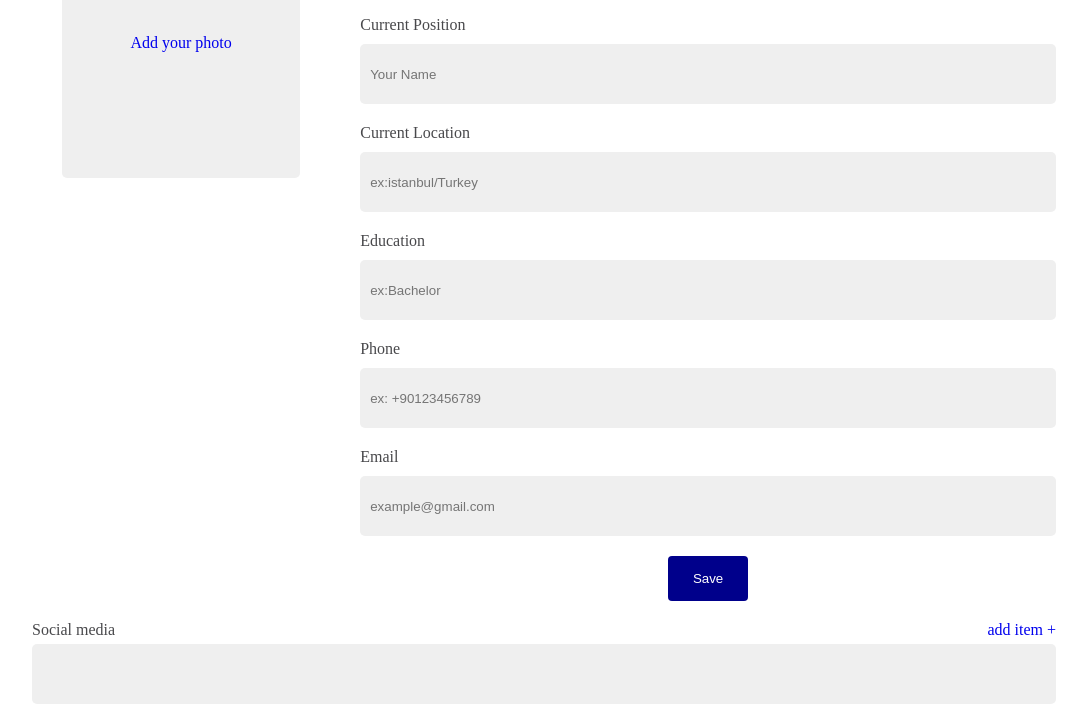
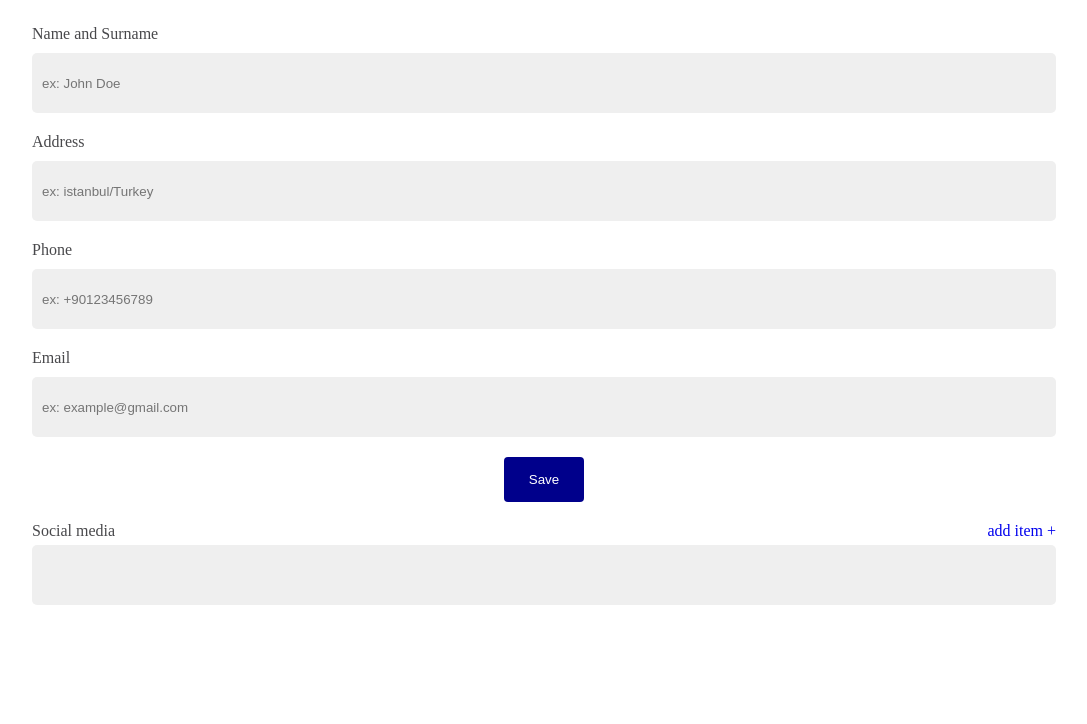
Before and after one commit to reyhane9015/js-form, a plain HTML site: page index.html in a window 1280 px wide. Shown: the part 122-846 px from the top of the page, without its empty margins (96-1183 px from the left). Drawn offline with nearby package versions, Linux system fonts and the light colour scheme.

Commit message:
Edited again

```diff
--- a/css/style.scss
+++ b/css/style.scss
@@ -27,47 +27,14 @@ body {
             flex: 1;
             width: 100%;
             height: 100vh;
+            h1 {
+                padding: 40px 0;
+            }
             .head-form {
-                display: flex;
                 @media (max-width:1200px) {
                     flex-direction: column;
                 }
-                .left-section {
-                    flex: 0.3;
-                    .photo {
-                        position: relative;
-                        width: 80%;
-                        height: 270px;
-                        display: block;
-                        margin: auto;
-                        background-color: #efefef;
-                        border-radius: 5px;
-                        @media (max-width:1200px) {
-                            width: 50%;
-                            height: 250px;
-                            margin-bottom: 20px;
-                        }
-                        a {
-                            text-decoration: none;
-                            position: absolute;
-                            white-space: nowrap;
-                           left: 50%;
-                           top: 50%;
-                           transform: translate(-50%,-50%);
-                            &:hover {
-                                color: olive;
-                            }
-                        }
-                    }
-                }
-                .right-section {
-                    flex: 0.7;
-                    width: 100%;
-                    margin-left: 30px;
-                    @media (max-width: 1200px) {
-                        margin-left: 0;
-                    }
-                }
+
             }
             .input-row {
                     width: 100%;
@@ -192,7 +159,7 @@ body {
                             border-radius: 4px;
                         }
                         .cancel {
-                            background: rgb(185, 225, 185);
+                            background: rgb(214, 124, 124);
                             &:hover {
                                 background: rgb(221, 245, 221);
                                 cursor: pointer;
--- a/index.html
+++ b/index.html
@@ -16,28 +16,18 @@
    <div class="container">
     <div class="home_content">
         <form action="" id="form">
+
+            <h1>Information Form</h1>
+
             <div class="head-form">
-                <div class="left-section">
-                    <div class="photo">
-                        <a href="#">Add your photo</a>
-                    </div>
-                </div>
-                <div class="right-section">
+
                 <div class="input-row">
                     <label for="">Name and Surname</label><br/>
-                        <input type="text" id="name" name="" value="" placeholder="Your Name">
+                    <input type="text" id="name" name="" value="" placeholder="ex: John Doe">
                 </div>
                 <div class="input-row">
-                        <label for="">Current Position</label><br/>
-                        <input type="text" id="position" name="" value="" placeholder="Your Name">
-                    </div>
-                    <div class="input-row">
-                        <label for="">Current Location</label><br/>
-                        <input type="text" id="location" name="" value="" placeholder="ex:istanbul/Turkey">
-                    </div>
-                    <div class="input-row">
-                        <label for="">Education</label><br/>
-                        <input type="text" id="education" name="" value="" placeholder="ex:Bachelor">
+                    <label for="">Address</label><br/>
+                    <input type="text" id="address" name="" value="" placeholder="ex: istanbul/Turkey">
                 </div>
                 <div class="input-row">
                     <label for="">Phone</label><br/>
@@ -45,12 +35,12 @@
                 </div>
                 <div class="input-row">
                     <label for="">Email</label><br/>
-                        <input type="text" id="email" name="" value="" placeholder="example@gmail.com">
+                    <input type="text" id="email" name="" value="" placeholder="ex: example@gmail.com">
                 </div>
                 <div class="btn-container">
                     <button type="button" class="btn-close" onclick="getData(event)">Save</button>
                 </div>
-                </div>
+
             </div>
             <div class="output">
                 <div class="close-output">
--- a/js/main.js
+++ b/js/main.js
@@ -3,16 +3,13 @@ function getData(e) {
     e.preventDefault();
 
       let name = document.getElementById("name").value;
-      let position = document.getElementById("position").value;
-      let locationn = document.getElementById("location").value;
-      let education = document.getElementById("education").value;
+      let address = document.getElementById("address").value;
       let phone = document.getElementById("phone").value;
       let email = document.getElementById("email").value;
-      let form = document.getElementById("form").value;
       let output = document.querySelector(".output");
 
 
-      let Arr = {name,position,locationn,education,phone,email,phone};
+      let Arr = {name,address,phone,email};
       console.log(Arr);
       console.log(Object.keys(Arr));
       console.log(Object.values(Arr));
@@ -80,7 +77,7 @@ function getData(e) {
 
           console.log("id is undefined");
 
-          let socialObj = {url,namee,description,id:socialArr.length}
+          let socialObj = {url,namee,description,id:socialArr.length, sort: socialArr.length}
           socialArr.push(socialObj);
           console.log(socialArr);
       }else {
```
Also changed, not shown: css/style.css, profile.jpg (deleted), 1 other file. Lines whose indentation alone changed are shown as unchanged.
